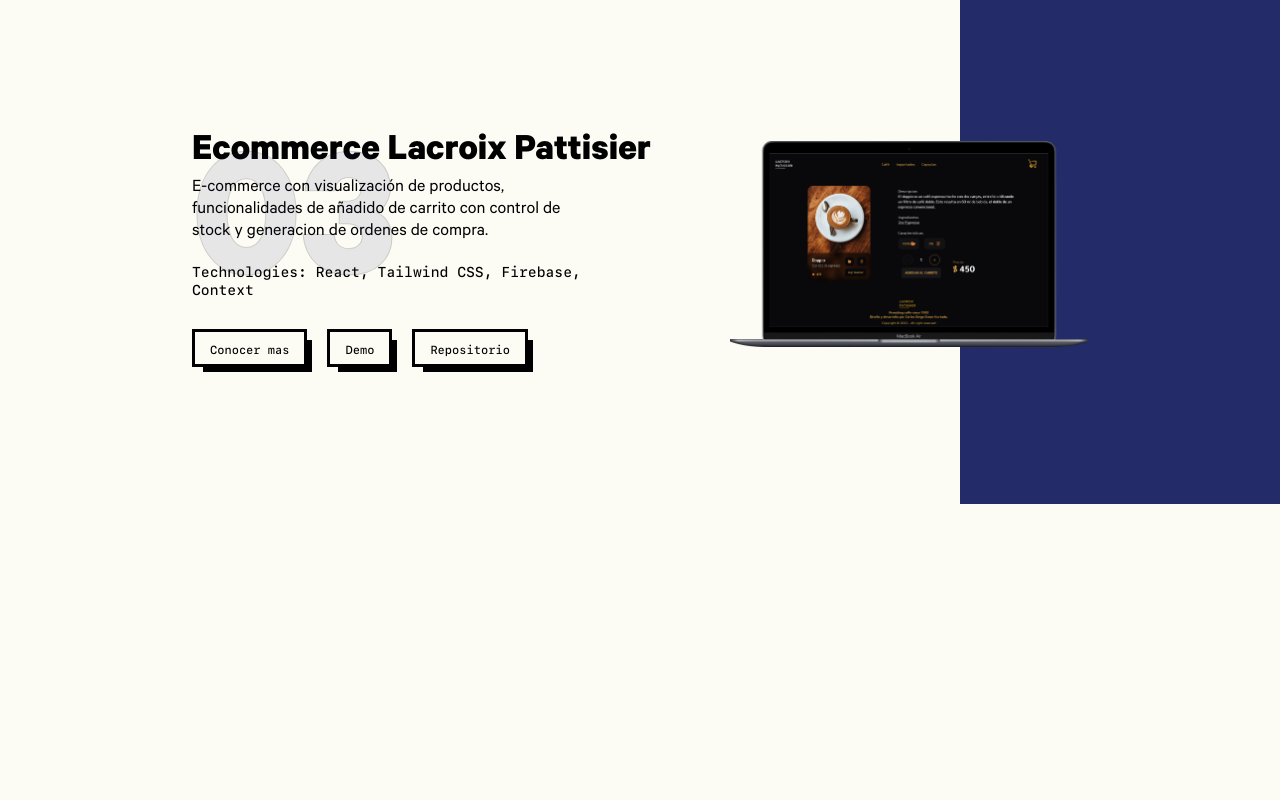
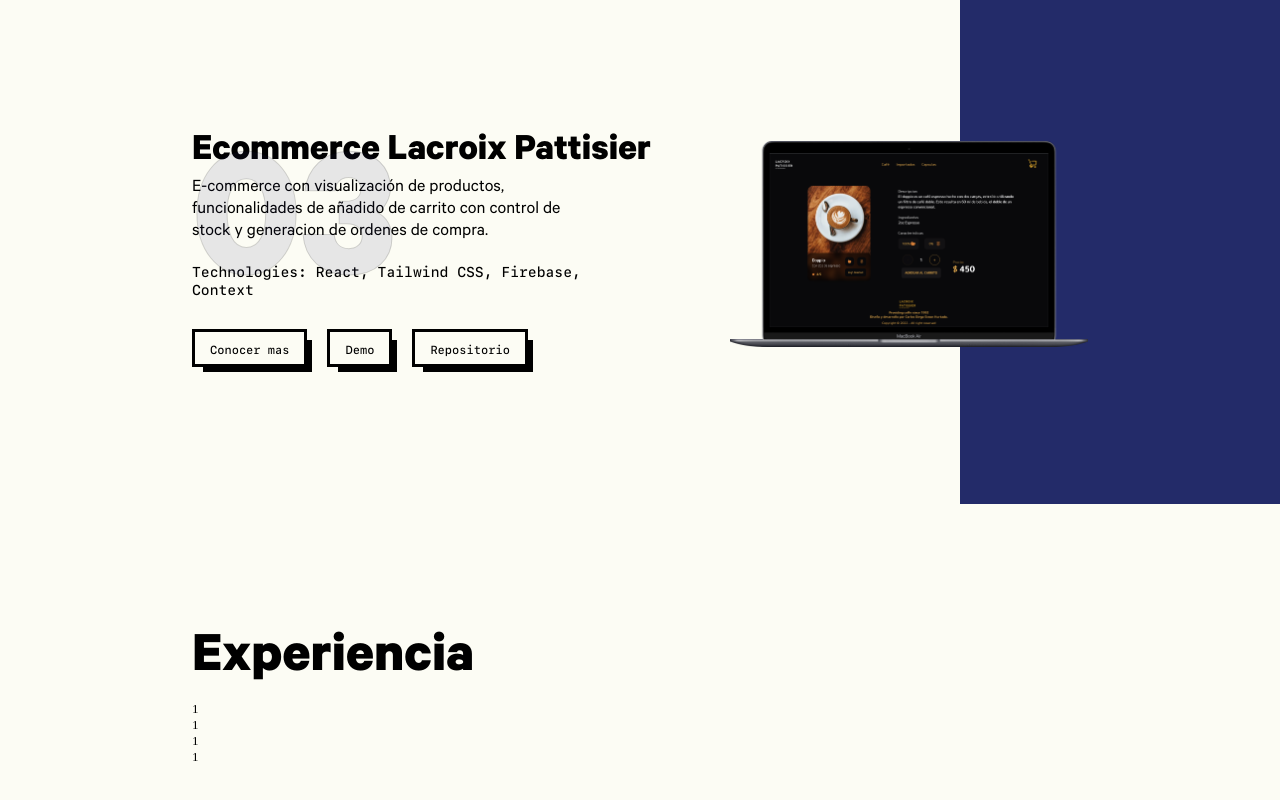
Before and after one commit to simoncarlos/Portfolio-Simon-Hurtado, a React (Vite) app: page / in a window 1280 px wide. Shown: the part 3123-3923 px from the top of the page. Before the commit the page ends 3627 px from the top, so only its background shows below. Built offline with nearby package versions, Linux system fonts and the light colour scheme.

Commit message:
Estructura seccion experiencia

```diff
--- a/src/components/Body/Body.jsx
+++ b/src/components/Body/Body.jsx
@@ -2,6 +2,7 @@
 import NavBar from "../NavBar/NavBar";
 import AboutMe from "../AboutMe/AboutMe";
 import Proyects from "../Proyects/Proyects";
+import Experience from "../Experience/Experience";
 
 const Body = () => {
     return(
@@ -10,6 +11,7 @@
             <Header></Header>
             <AboutMe></AboutMe>
             <Proyects></Proyects>
+            <Experience></Experience>
         </>
     );
 };
--- /dev/null
+++ b/src/components/Experience/Experience.jsx
@@ -0,0 +1,16 @@
+import { ExperienceContainer } from "../StyledComponents/Experience/ExperienceContainer";
+import { Title } from "../StyledComponents/Texts/Title.Style";
+import ExperienceList from "../ExperienceList/ExperienceList";
+import { experience } from "../../utils/experience";
+
+
+const Experience = ( ) => {
+    return(
+        <ExperienceContainer>
+            <Title>Experiencia</Title>
+            <ExperienceList data={experience} />
+        </ExperienceContainer>
+    );
+};
+
+export default Experience;
--- /dev/null
+++ b/src/components/ExperienceItem/ExperienceItem.jsx
@@ -0,0 +1,12 @@
+const ExperienceItem = ({ title, company, date, description }) => {
+    return(
+        <div>
+            <p>{title}</p>
+            <p>{company}</p>
+            <p>{date}</p>
+            <p>{description}</p>
+        </div>
+    );
+};
+
+export default ExperienceItem;
--- /dev/null
+++ b/src/components/ExperienceList/ExperienceList.jsx
@@ -0,0 +1,20 @@
+import ExperienceItem from "../ExperienceItem/ExperienceItem";
+
+const ExperienceList = ( {data} ) => {
+    return(
+        <div>
+            {
+                data.map( experience => {
+                    return <ExperienceItem
+                        title={experience.name}
+                        company={experience.company}
+                        date={experience.date}
+                        description={experience.description}
+                    />
+                })
+            }
+        </div>
+    );
+};
+
+export default ExperienceList;
--- /dev/null
+++ b/src/components/StyledComponents/Experience/ExperienceContainer.jsx
@@ -0,0 +1,11 @@
+import styled from "styled-components";
+
+const ExperienceContainer = styled.div`
+    background-color: #fcfcf4;
+    padding: 8%;
+    @media(min-width: 1024px){
+        padding: 8% 15%;
+    }
+`;
+
+export { ExperienceContainer };
--- /dev/null
+++ b/src/utils/experience.js
@@ -0,0 +1,9 @@
+export const experience = [
+    {
+        name: "1",
+        company: "1",
+        date: "1",
+        tasks: "1",
+        description: "1"
+    }
+]
```
Also changed, not shown: src/components/StyledComponents/Experience/ExperienceListContainer.jsx (added, +10 -0 lines).
